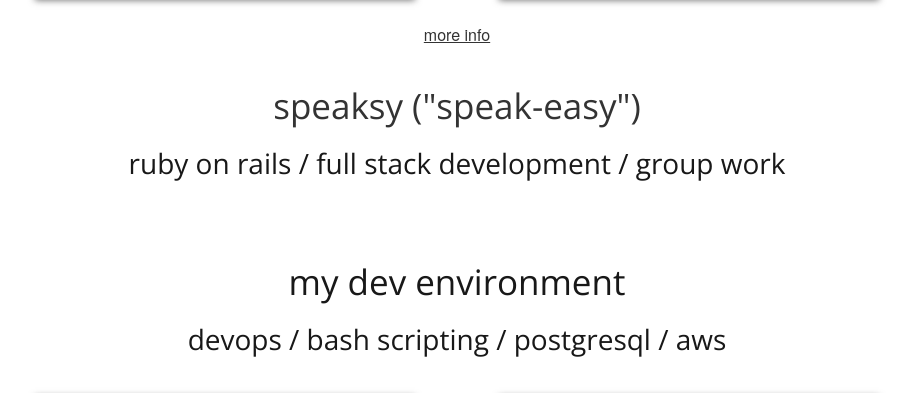
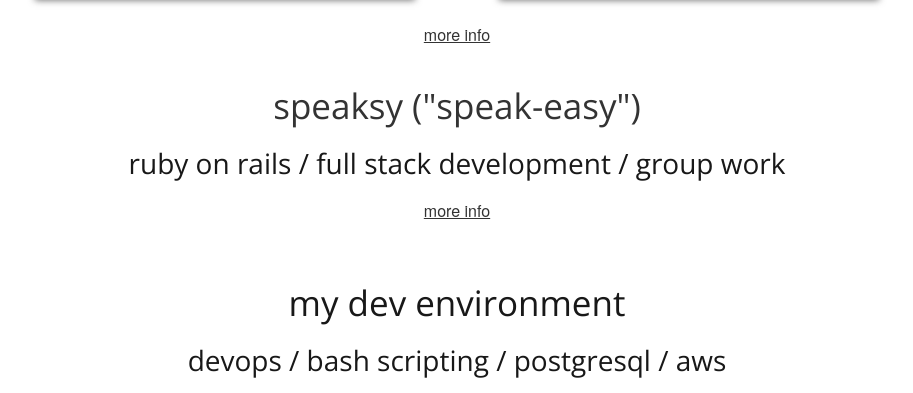
Before and after one commit to yaboicree/blogfolio, a Rails app: page / in a window 1280 px wide. Shown: the part 4368-4761 px from the top of the page, without its empty margins (183-1096 px from the left). Run offline with Rails 7, Linux system fonts and the light colour scheme; style sheets or scripts are compiled from the project's sources; some libraries are stand-ins or nearby versions.

Commit message:
added more info divs

```diff
--- a/app/views/pages/index.html.erb
+++ b/app/views/pages/index.html.erb
@@ -485,6 +485,13 @@
 	</div>
 </div>
 
+<div class="more-info">
+	<a>
+		more info
+	</a>
+</div>
+
+
 <br>
 
 
@@ -508,7 +515,7 @@
 	</div>
 
 	<div style="display: inline-block;">
-		<a class="fancybox" title= "development envrironment: sublime, xterm and chromium" rel="chromebook"
+		<a class="fancybox" title= "(2016) linux development envrironment: sublime, terminal and chromium" rel="chromebook"
 		href="https://s3.amazonaws.com/andersan/blog/dev_environ/sublime-screenshot.png">
 			<img class="small"
 			style="display: inline-block;"
```
